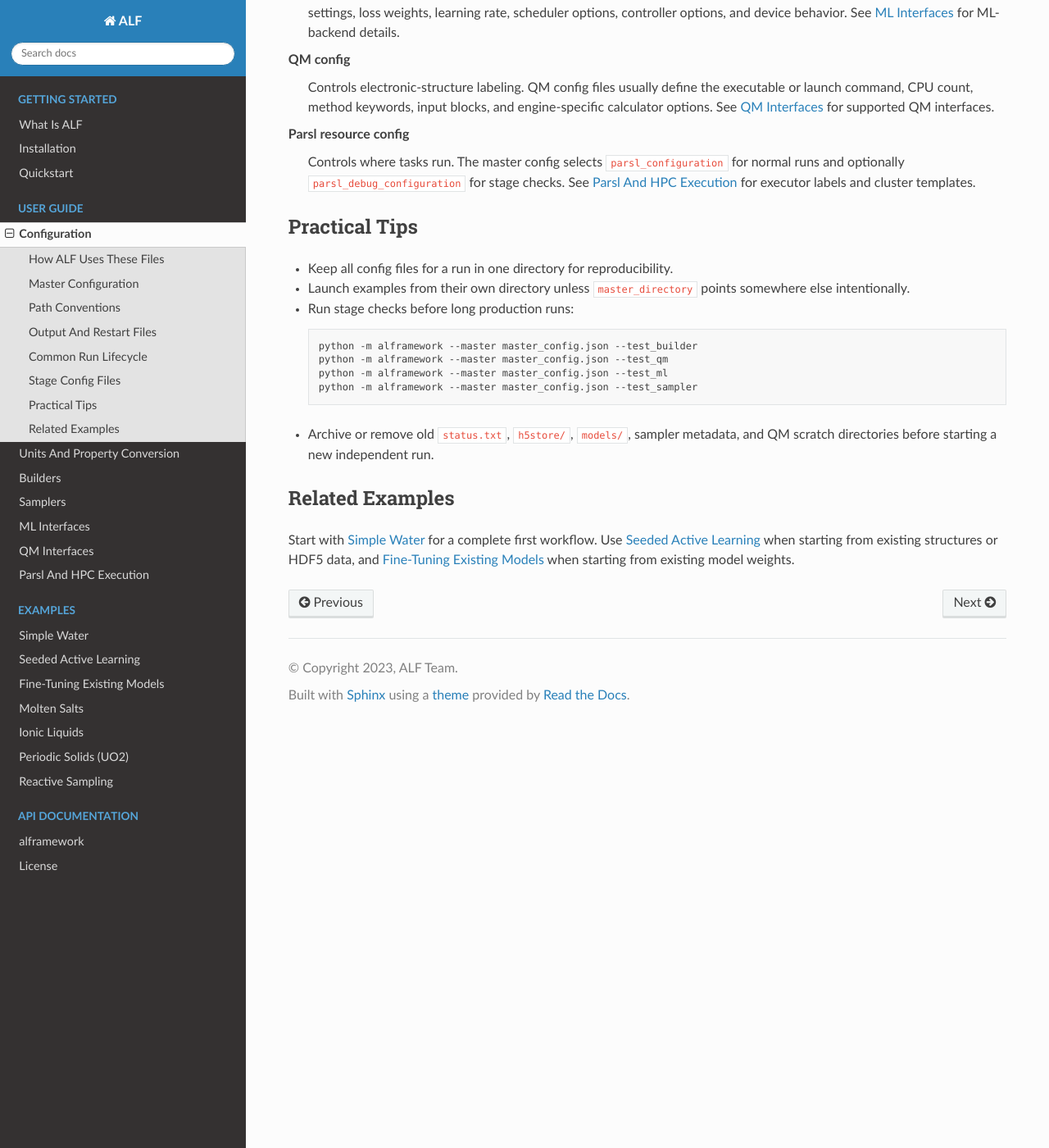
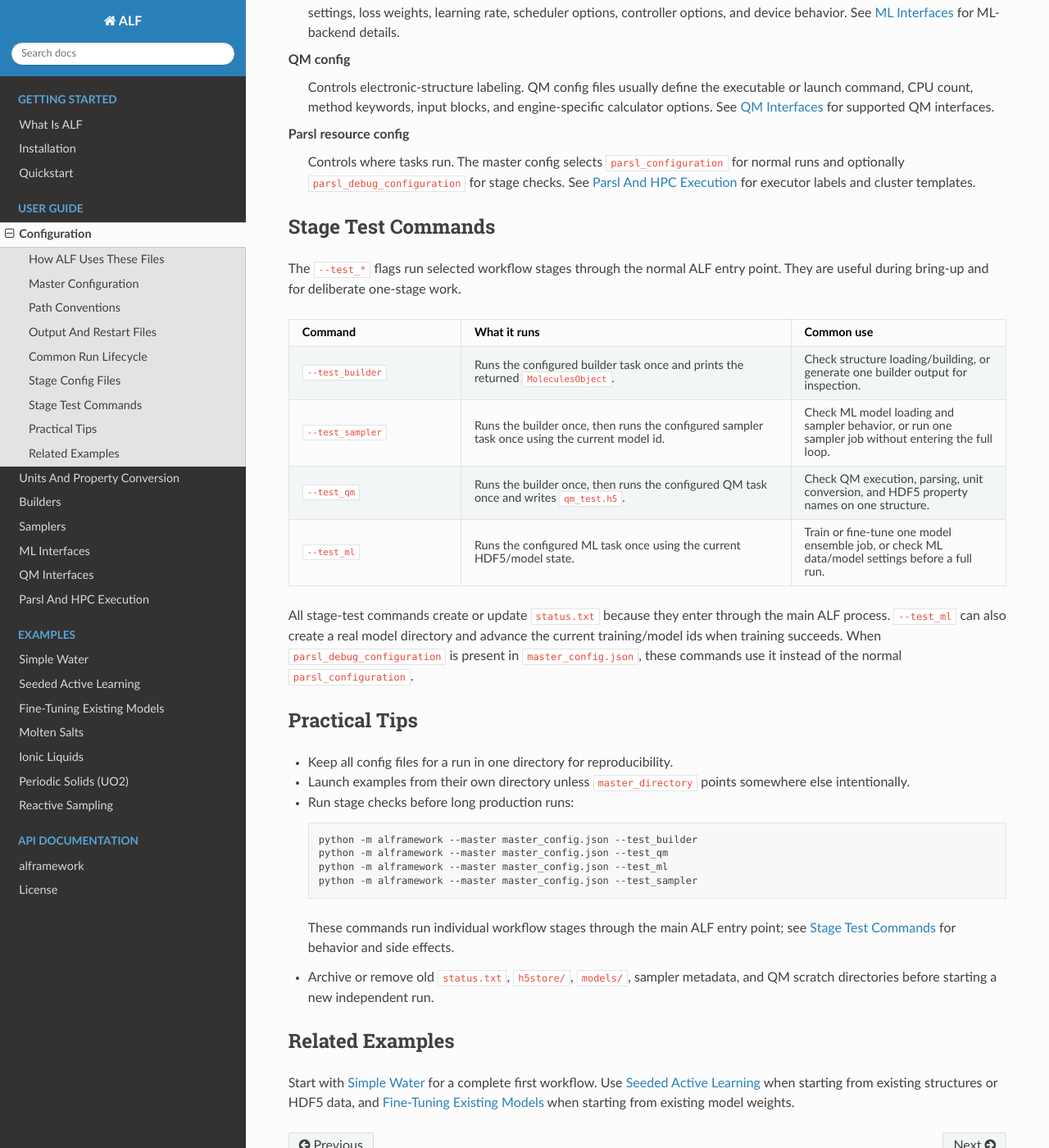
Before and after one commit to lanl/ALF, a Sphinx documentation site: the page built from docs/source/user_guide/configuration.rst, in a window 1280 px wide and 1400 px high, scrolled down 2919 px. Shown: the whole window at 82% size. Built offline with Sphinx 7.4.7 and the Read the Docs theme 3.1.0, drawn with Linux system fonts in a browser that asks for light colours; pages that are not in the unit, such as notebooks, are missing from menus.

Commit message:
added additional docs for CLI --test_* args and when they might be useful

```diff
--- a/docs/source/examples/fine_tuning.rst
+++ b/docs/source/examples/fine_tuning.rst
@@ -245,7 +245,10 @@ From ``examples/fine_tuning``:
 
 Run ``--test_sampler`` only after the seed ensemble has been placed under
 ``models/model-0000``. Run ``--test_ml`` when prior HDF5 data exists and the
-HIPPYNN data keys match that data.
+HIPPYNN data keys match that data. In fine-tuning workflows, ``--test_ml`` is
+also a useful way to submit one supervised ensemble fine-tuning job from
+existing HDF5 data and checkpoints before starting the full active-learning
+loop.
 
 After the stage checks pass, start ALF:
 
--- a/docs/source/user_guide/configuration.rst
+++ b/docs/source/user_guide/configuration.rst
@@ -178,6 +178,45 @@ Parsl resource config
    for normal runs and optionally ``parsl_debug_configuration`` for stage
    checks. See :doc:`parsl` for executor labels and cluster templates.
 
+Stage Test Commands
+-------------------
+
+The ``--test_*`` flags run selected workflow stages through the normal ALF entry
+point. They are useful during bring-up and for deliberate one-stage work.
+
+.. list-table::
+   :header-rows: 1
+   :widths: 24 46 30
+
+   * - Command
+     - What it runs
+     - Common use
+   * - ``--test_builder``
+     - Runs the configured builder task once and prints the returned
+       ``MoleculesObject``.
+     - Check structure loading/building, or generate one builder output for
+       inspection.
+   * - ``--test_sampler``
+     - Runs the builder once, then runs the configured sampler task once using
+       the current model id.
+     - Check ML model loading and sampler behavior, or run one sampler job
+       without entering the full loop.
+   * - ``--test_qm``
+     - Runs the builder once, then runs the configured QM task once and writes
+       ``qm_test.h5``.
+     - Check QM execution, parsing, unit conversion, and HDF5 property names on
+       one structure.
+   * - ``--test_ml``
+     - Runs the configured ML task once using the current HDF5/model state.
+     - Train or fine-tune one model ensemble job, or check ML data/model
+       settings before a full run.
+
+All stage-test commands create or update ``status.txt`` because they enter
+through the main ALF process. ``--test_ml`` can also create a real model
+directory and advance the current training/model ids when training succeeds.
+When ``parsl_debug_configuration`` is present in ``master_config.json``, these
+commands use it instead of the normal ``parsl_configuration``.
+
 Practical Tips
 --------------
 
@@ -193,6 +232,9 @@ Practical Tips
      python -m alframework --master master_config.json --test_ml
      python -m alframework --master master_config.json --test_sampler
 
+  These commands run individual workflow stages through the main ALF entry
+  point; see `Stage Test Commands`_ for behavior and side effects.
+
 * Archive or remove old ``status.txt``, ``h5store/``, ``models/``, sampler
   metadata, and QM scratch directories before starting a new independent run.
 
```
Also changed, not shown: docs/source/getting_started/quickstart.rst (+7 -2 lines).
